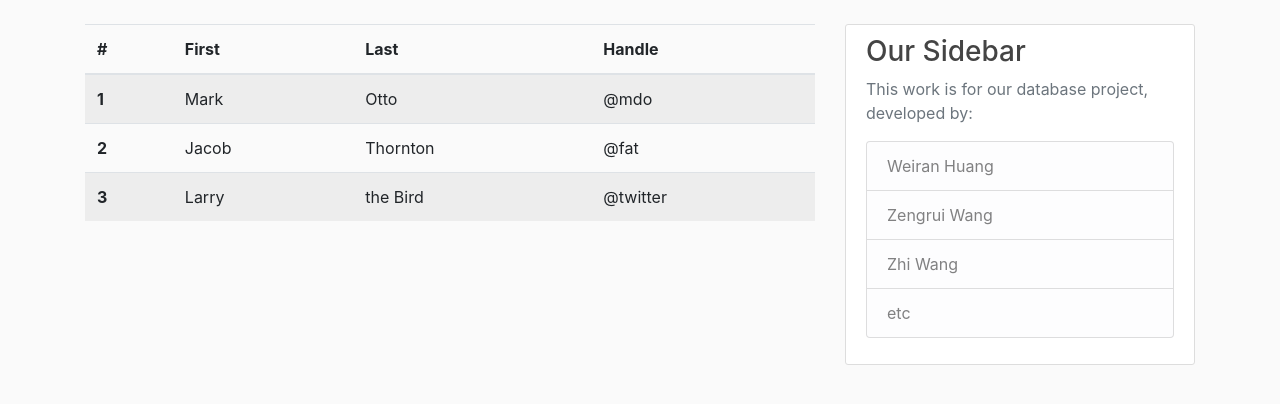
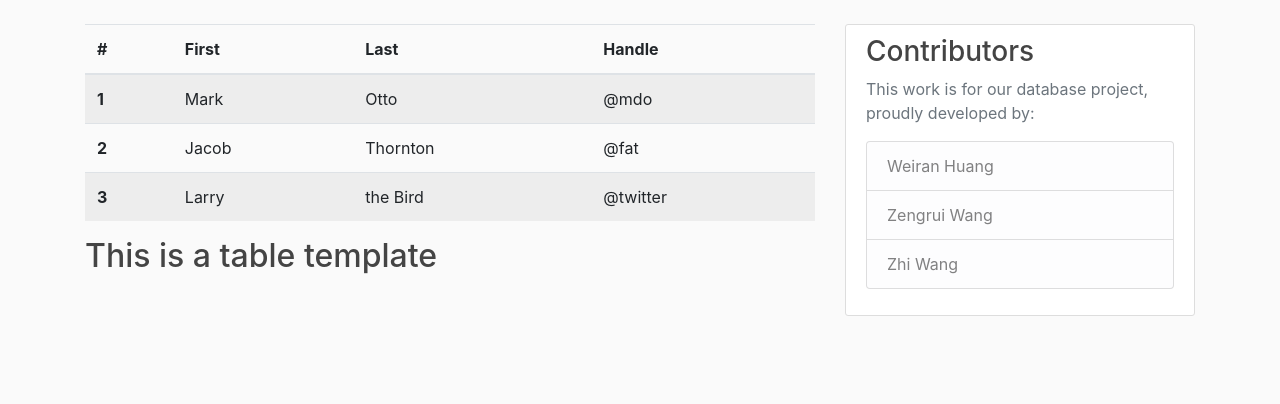
Before and after one commit to EtoDemerzel0427/DatabaseProj, a Flask app: page /upload in a window 1280 px wide. Shown: the part 56-460 px from the top of the page. Run offline with Flask 2, Linux system fonts and the light colour scheme; some libraries are stand-ins or nearby versions.

Commit message:
reorganized as package

```diff
--- a/app.py
+++ b/app/routes.py
@@ -1,10 +1,6 @@
-from flask import Flask, render_template, url_for, flash, redirect
-from flask_sqlalchemy import SQLAlchemy
-from forms import RegistrationForm, LoginForm
-
-app = Flask(__name__)
-
-app.config['SECRET_KEY'] = '7146c8a2395143ae9f1c9a23a68f6d59'
+from flask import render_template, url_for, flash, redirect
+from app.forms import RegistrationForm, LoginForm
+from app import app
 
 #Todo:之后tables里应该是根据目前导入了哪些表来决定的，先随便搞搞
 tables = [
@@ -77,6 +73,3 @@ def KPI():
 @app.route('/PRB')
 def PRB():
     return render_template("PRB.html", title="PRB")
-
-if __name__ == '__main__':
-    app.run()
--- a/templates/layout.html
+++ b/app/templates/layout.html
@@ -100,13 +100,13 @@
         </div>
         <div class="col-md-4">
             <div class="content-section">
-                <h3>Our Sidebar</h3>
-                <p class='text-muted'>This work is for our database project, developed by:
+                <h3>Contributors</h3>
+                <p class='text-muted'>This work is for our database project, proudly developed by:
                 <ul class="list-group">
                     <li class="list-group-item list-group-item-light">Weiran Huang</li>
                     <li class="list-group-item list-group-item-light">Zengrui Wang</li>
                     <li class="list-group-item list-group-item-light">Zhi Wang</li>
-                    <li class="list-group-item list-group-item-light">etc</li>
+
                 </ul>
                 </p>
             </div>
--- /dev/null
+++ b/app/templates/upload.html
@@ -0,0 +1,38 @@
+{% extends "layout.html" %}
+{% block content %}
+    <div class="content section">
+        <table class="table table-striped">
+            <thead>
+            <tr>
+                <th scope="col">#</th>
+                <th scope="col">First</th>
+                <th scope="col">Last</th>
+                <th scope="col">Handle</th>
+            </tr>
+            </thead>
+            <tbody>
+            <tr>
+                <th scope="row">1</th>
+                <td>Mark</td>
+                <td>Otto</td>
+                <td>@mdo</td>
+            </tr>
+            <tr>
+                <th scope="row">2</th>
+                <td>Jacob</td>
+                <td>Thornton</td>
+                <td>@fat</td>
+            </tr>
+            <tr>
+                <th scope="row">3</th>
+                <td>Larry</td>
+                <td>the Bird</td>
+                <td>@twitter</td>
+            </tr>
+            </tbody>
+        </table>
+
+    <h2>This is a table template</h2>
+    </div>
+
+{% endblock content %}
--- /dev/null
+++ b/run.py
@@ -0,0 +1,4 @@
+from app import app
+
+if __name__ == '__main__':
+    app.run(debug=True)
```
Also changed, not shown: app/__init__.py (added, +23 -0 lines), app/models.py (added, +12 -0 lines), templates/upload.html (deleted, +0 -34 lines), app/forms.py (renamed from forms.py), app/static/main.css (renamed from static/main.css), app/templates/KPI.html (renamed from templates/KPI.html), app/templates/PRB.html (renamed from templates/PRB.html), app/templates/download.html (renamed from templates/download.html), app/templates/eNodeB.html (renamed from templates/eNodeB.html), app/templates/home.html (renamed from templates/home.html), app/templates/interference.html (renamed from templates/interference.html), app/templates/login.html (renamed from templates/login.html), app/templates/register.html (renamed from templates/register.html), app/templates/tbCell.html (renamed from templates/tbCell.html), 1 more files.
